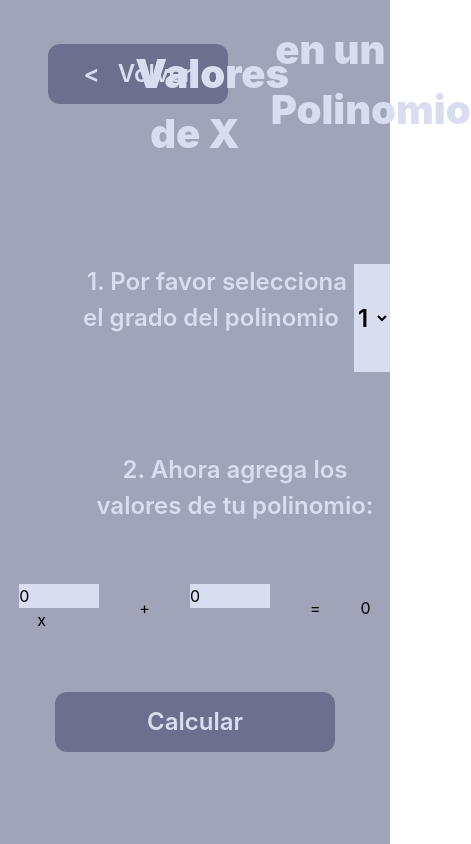
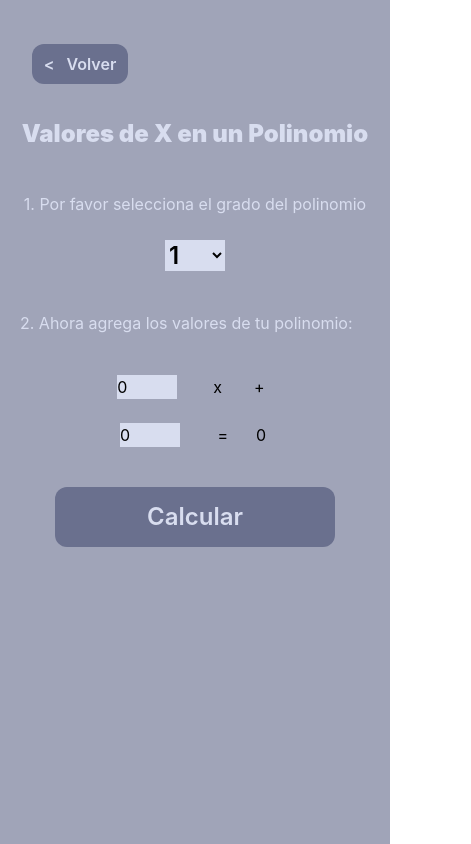
Before and after one commit to pipeotal89/Algebra-Calculator, a Next.js app: page /pages/valores-de-x-en-polinomio in a window 390 px wide. Shown: the whole page, 471 px wide, since content can reach past the window. Built offline with nearby package versions, Linux system fonts and the light colour scheme.

Commit message:
Coded responsiveness for main page and first operation

```diff
--- a/app/components/back-button.tsx
+++ b/app/components/back-button.tsx
@@ -7,13 +7,13 @@ export default function BackButton() {
   const router = useRouter();
 
   return (
-    <div className="w-full h-15 my-4">
-      <div className="h-full mx-8 my-6 px-4">
+    <div className="w-full h-10 lg:h-12 md:h-10 my-4">
+      <div className="h-full my-6 pl-3">
         <button
-          className="h-full w-45 px-8 rounded-xl text-left bg-secondary-700 hover:bg-secondary-900 cursor-pointer"
+          className="h-full lg:w-35 md:w-30 w-24 rounded-xl text-left bg-secondary-700 hover:bg-secondary-900 cursor-pointer"
           onClick={() => router.push("/")}
         >
-          <p className="text-center font-general text-button text-main-500">
+          <p className="text-center font-general lg:text-button md:text-buttonmd text-buttonsm text-main-500">
             &lt; &nbsp; Volver
           </p>
         </button>
--- a/app/components/clickable-box.tsx
+++ b/app/components/clickable-box.tsx
@@ -18,11 +18,11 @@ export default function ClickableBox({ operation, url }: ClickableBoxProps) {
           className="h-full w-full px-8 rounded-xl bg-secondary-500 hover:bg-secondary-700 cursor-pointer"
           onClick={() => router.push("/pages" + url)}
         >
-          <div className="flex columns-2">
+          <div className="flex columns-2 items-center">
             <p className="w-4/5 text-left font-general lg:text-button md:text-buttonmd sm:text-buttonsm text-main-500">
               {operation}
             </p>
-            <p className="w-1/5 text-right font-general lg:text-button md:text-buttonmd sm:text-buttonsm text-main-500">
+            <p className="w-1/5 text-right font-general lg:text-button md:text-buttonmd text-buttonsm text-main-500">
               &gt;
             </p>
           </div>
--- a/app/globals.css
+++ b/app/globals.css
@@ -10,6 +10,12 @@
   --text-title: 2.5rem;
   --text-title--font-weight: 900;
 
+  --text-titlemd: 2rem;
+  --text-titlemd--font-weight: 900;
+
+  --text-titlesm: 1.5rem;
+  --text-titlesm--font-weight: 900;
+
   --text-button: 1.5rem;
   --text-button--font-weight: 600;
 
--- a/app/pages/valores-de-x-en-polinomio/page.tsx
+++ b/app/pages/valores-de-x-en-polinomio/page.tsx
@@ -23,7 +23,7 @@ export default function FirstOperation() {
   const listResult = result.map((r, index) => (
     <li
       key={index}
-      className="w-full py-2 justify-center text-center font-general text-button text-main-500"
+      className="w-full py-2 justify-center text-center font-general lg:text-button md:text-buttonmd text-buttonsm text-main-500"
     >
       &#8226; &nbsp; &nbsp;
       {r.im == 0
@@ -69,17 +69,23 @@ export default function FirstOperation() {
 
   return (
     <div className="w-full min-h-screen bg-secondary-500">
-      <div className="w-full py-5">
-        <div className="columns-3 pb-10">
+      <div className="w-full py-5 px-5">
+        <div className="flex md:flex-row flex-col pb-5">
+          <div className="w-1/5">
             <BackButton />
-          <h1 className="pt-6 text-center font-general text-title text-main-500">
+          </div>
+          <div className="md:w-3/5 w-full">
+            <h1 className="pt-4 text-center font-general text-titlesm lg:text-title md:text-titlemd text-main-500">
               Valores de X en un Polinomio
             </h1>
           </div>
-        <div className="pl-20 w-full py-15 flex justify-left">
-          <h1 className="text-center font-general text-button text-main-500">
+          <div className="w-1/5"></div>
+        </div>
+        <div className="md:pl-10 w-full md:py-15 py-5 flex justify-left md:flex-row flex-col">
+          <h1 className="text-center font-general lg:text-button md:text-buttonmd sm:text-buttonsm text-main-500">
             1. Por favor selecciona el grado del polinomio &nbsp; &nbsp; &nbsp;
           </h1>
+          <div className="md:w-30 w-full flex justify-center">
             <select
               name="selectedFruit"
               className="text-button border-none bg-main-500 w-15"
@@ -91,69 +97,74 @@ export default function FirstOperation() {
               <option>3</option>
             </select>
           </div>
-        <div className="pl-20 w-full py-5 flex justify-left">
-          <h1 className="text-center font-general text-button text-main-500">
+        </div>
+        <div className="md:pl-10 w-full py-5 flex justify-left">
+          <h1 className="text-center font-general lg:text-button md:text-buttonmd sm:text-buttonsm text-main-500">
             2. Ahora agrega los valores de tu polinomio:
           </h1>
         </div>
-        <div className="w-full py-10 flex flex-row justify-center items-center">
+        <div className="w-full md:py-10 py-2 flex md:flex-row flex-col justify-center items-center">
           {selected >= 3 ? (
-            <div className="flex flex-row">
-              <div className="flex justify-center mx-10">
+            <div className="flex flex-row my-3">
+              <div className="flex justify-center lg:mx-8 md:mx-5 mx-3">
                 <label>
                   <input
-                    className="bg-main-500 w-20"
+                    className="bg-main-500 lg:w-20 md:w-15 w-15"
                     value={polinomy[3]}
                     onChange={(e) => updateArray(e, 3)}
                   />
                   &nbsp; &nbsp; x^3
                 </label>
               </div>
-              <div className="flex justify-center mx-5">+</div>
+              <div className="flex justify-center lg:mx-5 md:mx-2 mx-5">+</div>
             </div>
           ) : (
             ""
           )}
           {selected >= 2 ? (
-            <div className="flex flex-row">
-              <div className="flex justify-center mx-10">
+            <div className="flex flex-row my-3">
+              <div className="flex justify-center lg:mx-8 md:mx-5 mx-3">
                 <label>
                   <input
-                    className="bg-main-500 w-20"
+                    className="bg-main-500 lg:w-20 md:w-15 w-15"
                     value={polinomy[2]}
                     onChange={(e) => updateArray(e, 2)}
                   />
                   &nbsp; &nbsp; x^2
                 </label>
               </div>
-              <div className="flex justify-center mx-5">+</div>
+              <div className="flex justify-center lg:mx-5 md:mx-2 mx-5">+</div>
             </div>
           ) : (
             ""
           )}
-          <div className="flex justify-center mx-5">
+          <div className="flex flex-row my-3">
+            <div className="flex justify-center lg:mx-8 md:mx-5 mx-3">
               <label>
                 <input
-                className="bg-main-500 w-20"
+                  className="bg-main-500 lg:w-20 md:w-15 w-15"
                   value={polinomy[1]}
                   onChange={(e) => updateArray(e, 1)}
                 />
-              &nbsp; &nbsp; x
+                &nbsp; &nbsp; &nbsp; &nbsp; x
               </label>
             </div>
-          <div className="flex justify-center mx-5">+</div>
-          <div className="flex justify-center mx-5">
+            <div className="flex justify-center lg:mx-5 md:mx-2 mx-5">+</div>
+          </div>
+          <div className="flex flex-row my-3">
+            <div className="flex justify-center lg:mx-8 md:mx-5 mx-2">
               <label>
                 <input
-                className="bg-main-500 w-20"
+                  className="bg-main-500 lg:w-20 md:w-15 w-15"
                   value={polinomy[0]}
                   onChange={(e) => updateArray(e, 0)}
                 />
                 &nbsp; &nbsp;
               </label>
             </div>
-          <div className="flex justify-center mx-5">=</div>
-          <div className="flex justify-center mx-5">0</div>
+            <div className="flex justify-center lg:mx-5 md:mx-2 mx-4">=</div>
+            <div className="flex justify-center lg:mx-8 md:mx-5 mx-3">0</div>
+          </div>
         </div>
         <div className="w-full py-5 flex justify-center">
           <button
@@ -168,7 +179,7 @@ export default function FirstOperation() {
         <div
           className={`${resultVis ? "" : "hidden"} w-full py-5 justify-center`}
         >
-          <h1 className="text-center font-general text-button text-main-500">
+          <h1 className="text-center font-general lg:text-button md:text-buttonmd text-buttonsm text-main-500">
             Los valores de X para el polinomio ingresado son:
           </h1>
           <ul className="w-full py-5 justify-center">{listResult}</ul>
@@ -176,7 +187,7 @@ export default function FirstOperation() {
         <div
           className={`${errorMsgVis ? "" : "hidden"} w-full py-5 justify-center`}
         >
-          <h1 className="text-center font-general text-button text-main-500">
+          <h1 className="text-center font-general lg:text-button md:text-buttonmd text-buttonsm text-main-500">
             Error. Al menos un valor acompañado de X debería ser diferente de 0
           </h1>
         </div>
```
Lines whose indentation alone changed are shown as unchanged.
